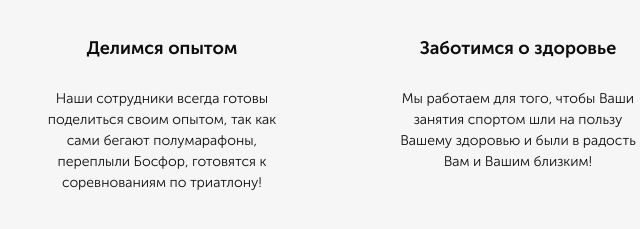
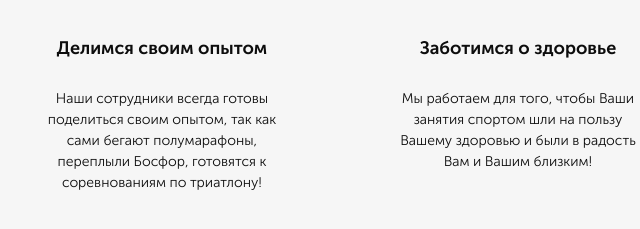
Before and after one commit to valievag/pulse, a website: page src/index.html in a window 1280 px wide. Shown: the part 945-1174 px from the top of the page, 122-762 px from the left. Drawn offline with Linux system fonts and the light colour scheme.

Commit message:
second c

```diff
--- a/src/index.html
+++ b/src/index.html
@@ -65,7 +65,7 @@
                 <div class="advantages__item">
                     <img src="icons/advantages/cup.png" alt="cup" class="advantages__icon">
                     <div class="advantages__subtitle">
-                        Делимся опытом
+                        Делимся своим опытом
                     </div>
                     <div class="advantages__descr">
                         Наши сотрудники всегда готовы поделиться своим опытом,
```
